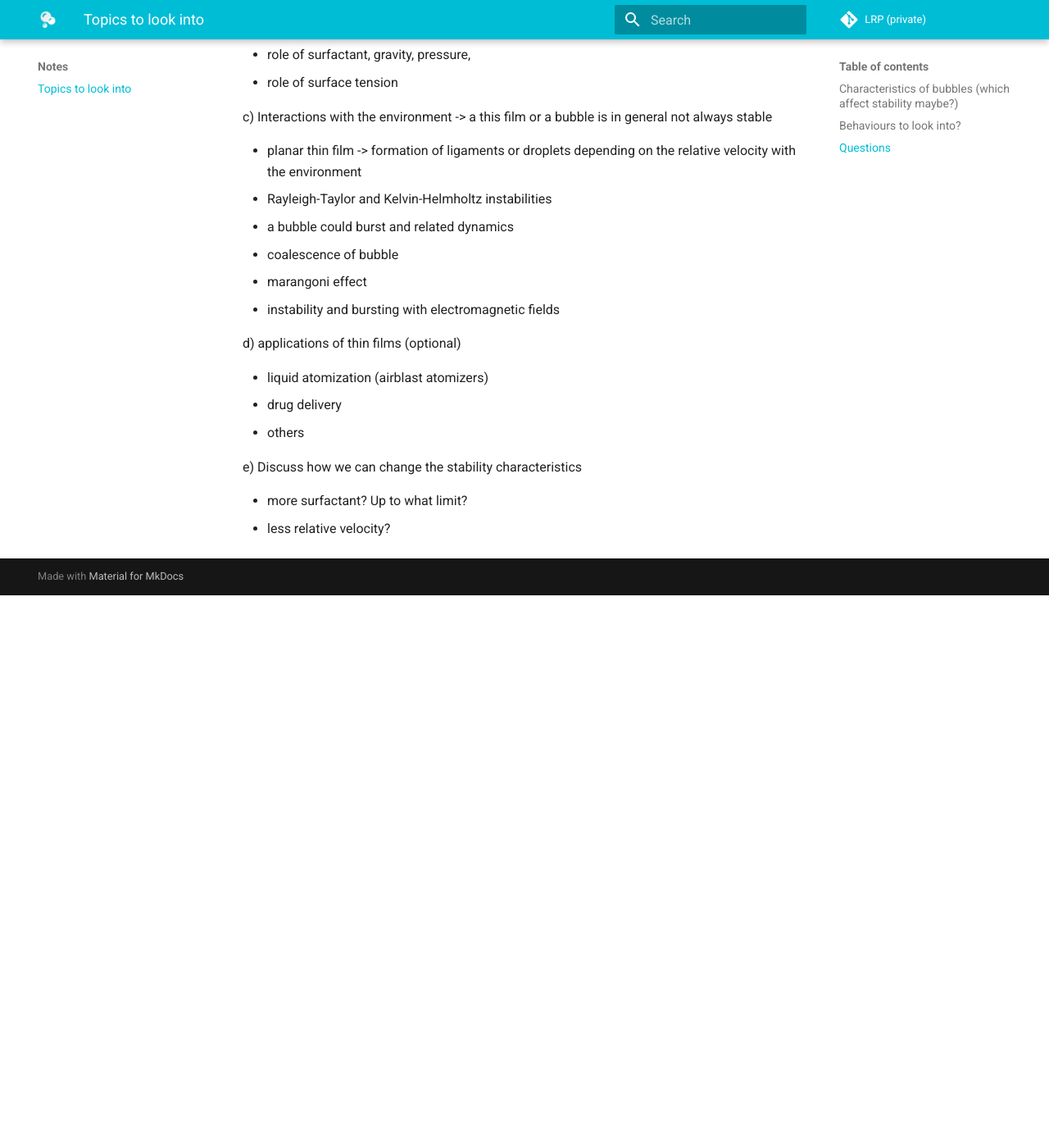
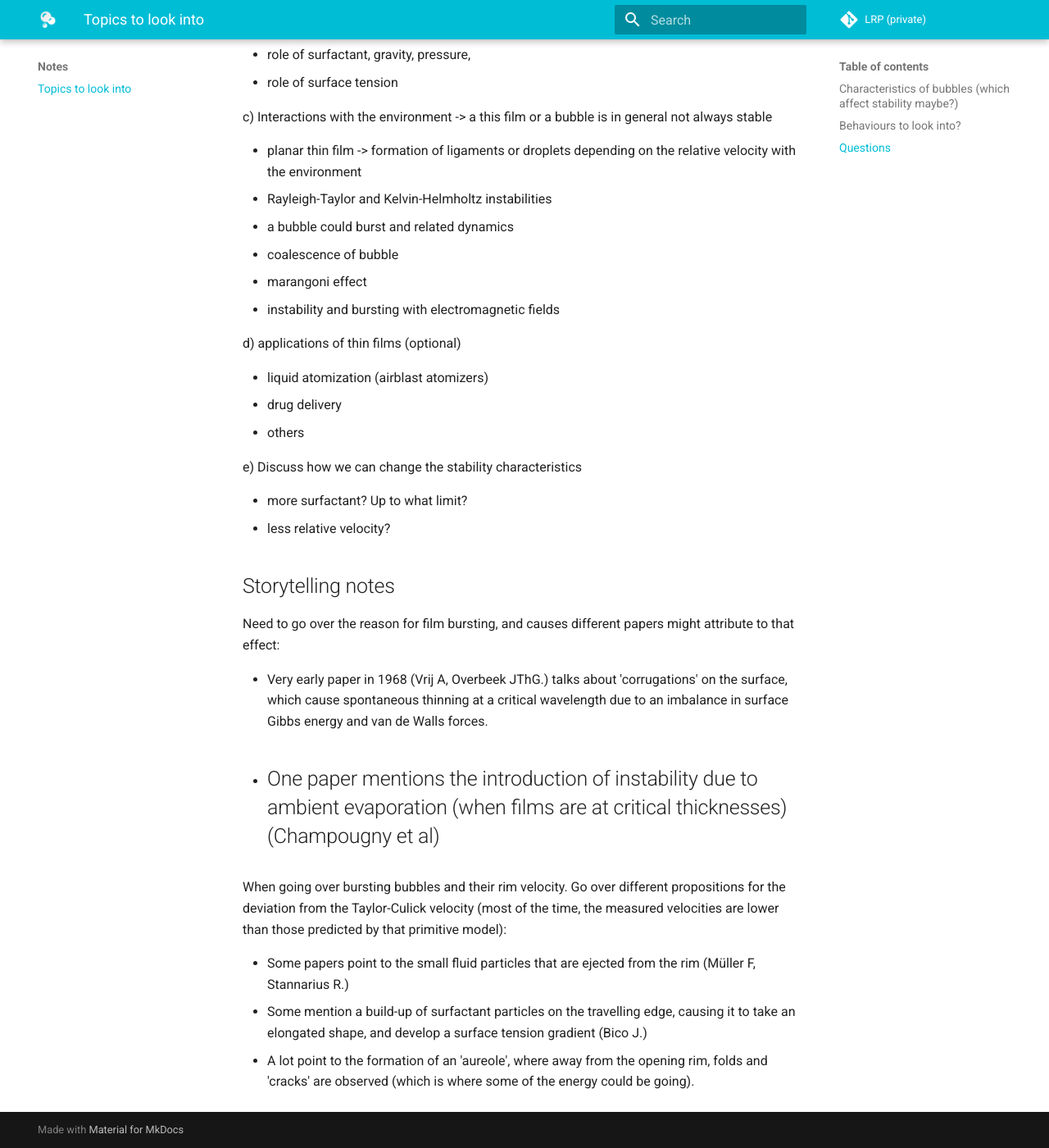
Before and after one commit to RabidSheep55/LRP, an MkDocs documentation site: the page built from Content/Notes.md, in a window 1280 px wide and 1400 px high, scrolled down 1940 px. Shown: the whole window at 82% size. Built offline with MkDocs 1.6.1 and Material for MkDocs 9.7.7, drawn with Linux system fonts in a browser that asks for light colours; comment, search, counter and statistics services are not loaded; before the commit the page ends 2666 px from its top, so only the background shows below that.

Commit message:
more detailed notes

```diff
--- a/Content/Notes.md
+++ b/Content/Notes.md
@@ -78,3 +78,19 @@ e) Discuss how we can change the stability characteristics
 
 - more surfactant? Up to what limit?
 - less relative velocity?
+
+
+## Storytelling notes
+
+Need to go over the reason for film bursting, and causes different papers might attribute to that effect:
+
+- Very early paper in 1968 (Vrij A, Overbeek JThG.) talks about 'corrugations' on the surface, which cause spontaneous thinning at a critical wavelength due to an imbalance in surface Gibbs energy and van de Walls forces.
+- One paper mentions the introduction of instability due to ambient evaporation (when films are at critical thicknesses) (Champougny et al)
+-
+
+
+When going over bursting bubbles and their rim velocity. Go over different propositions for the deviation from the Taylor-Culick velocity (most of the time, the measured velocities are lower than those predicted by that primitive model):
+
+- Some papers point to the small fluid particles that are ejected from the rim (Müller F, Stannarius R.)
+- Some mention a build-up of surfactant particles on the travelling edge, causing it to take an elongated shape, and develop a surface tension gradient (Bico J.)
+- A lot point to the formation of an 'aureole', where away from the opening rim, folds and 'cracks' are observed (which is where some of the energy could be going).
```
